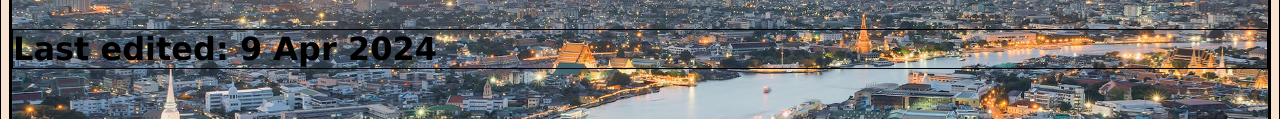
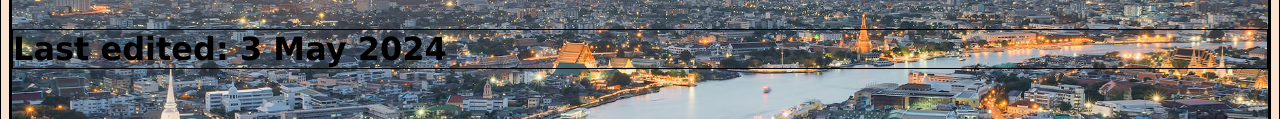
Before and after one commit to auan369/Module2, a plain HTML site: page index.html in a window 1280 px wide. Shown: the part 173-292 px from the top of the page. Drawn offline with Linux system fonts and the light colour scheme.

Commit message:
Updated index.html

```diff
--- a/index.html
+++ b/index.html
@@ -16,7 +16,7 @@
     <div class="header-container">
         <h1>Travelling to Bangkok</h1>
         <h3>Done by: John Smith</h3>
-        <h3>Last edited: 9 Apr 2024</h3>
+        <h3>Last edited: 3 May 2024</h3>
     </div>
 </header>
 
```
